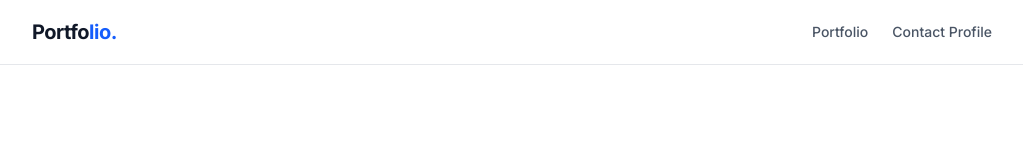
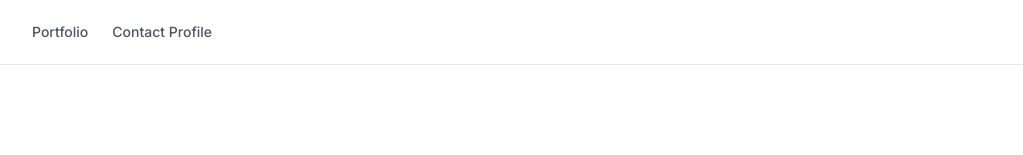
Before and after one commit to SeanAlden/my-portfolio, a Next.js app: page / in a window 1280 px wide. Shown: the top 155 px of the page, without its empty margins (128-1151 px from the left). Built offline with nearby package versions, Linux system fonts and the light colour scheme; grey boxes are pictures that could not be loaded.

Commit message:
remove unused component

```diff
--- a/components/Navbar.tsx
+++ b/components/Navbar.tsx
@@ -27,9 +27,9 @@ export default function Navbar() {
     <nav className="sticky top-0 z-50 w-full bg-white/80 backdrop-blur-md border-b border-gray-200">
       <div className="max-w-5xl mx-auto px-4 sm:px-6 lg:px-8">
         <div className="flex justify-between items-center h-16">
-          <Link href="/" className="text-xl font-bold text-gray-900 tracking-tight">
+          {/* <Link href="/" className="text-xl font-bold text-gray-900 tracking-tight">
             Portfo<span className="text-blue-600">lio.</span>
-          </Link>
+          </Link> */}
           <div className="flex space-x-6 text-sm font-medium text-gray-600">
             <Link href="/" className="hover:text-blue-600 transition">Portfolio</Link>
             <Link href="/profile" className="hover:text-blue-600 transition">Contact Profile</Link>
```
